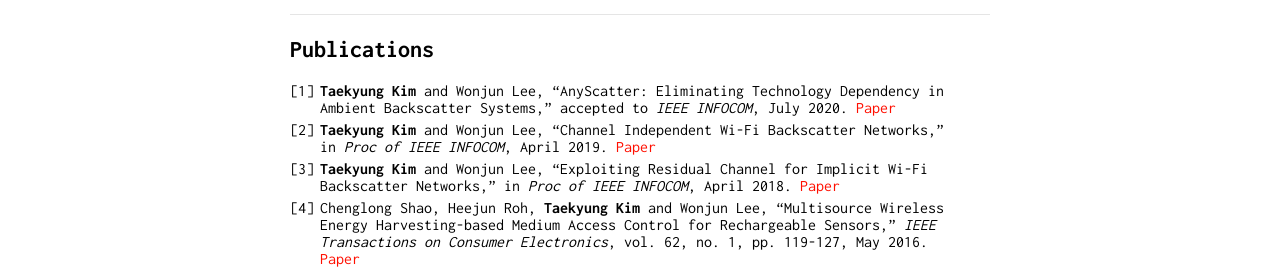
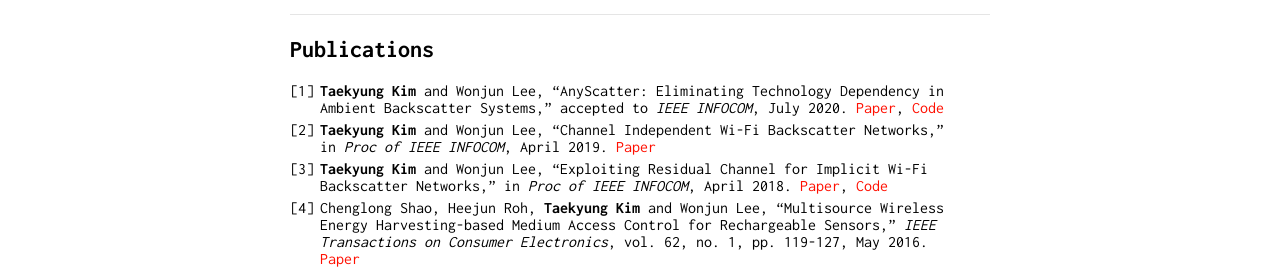
Before and after one commit to tkkim92/tkkim92.github.io, a Jekyll site: the page built from index.md, in a window 1280 px wide. Shown: the part 297-570 px from the top of the page. Built offline with Jekyll 4.4.1, drawn with Linux system fonts in a browser that asks for light colours; our own code applies the rules of GitHub Pages for plain Markdown files.

Commit message:
ReScatter & AnyScatter source code

```diff
--- a/index.md
+++ b/index.md
@@ -15,9 +15,9 @@ Please send me an email to *tkkim92@korea.ac.kr* if you are interested in my res
 
 ## Publications
 
-1. **Taekyung Kim** and Wonjun Lee, "AnyScatter: Eliminating Technology Dependency in Ambient Backscatter Systems," accepted to *IEEE INFOCOM*, July 2020. [Paper](publications/AnyScatter_INFOCOM_2020.pdf)
+1. **Taekyung Kim** and Wonjun Lee, "AnyScatter: Eliminating Technology Dependency in Ambient Backscatter Systems," accepted to *IEEE INFOCOM*, July 2020. [Paper](publications/AnyScatter_INFOCOM_2020.pdf), [Code](https://github.com/tkkim92/gr-AnyScatter)
 1. **Taekyung Kim** and Wonjun Lee, "Channel Independent Wi-Fi Backscatter Networks," in *Proc of IEEE INFOCOM*, April 2019. [Paper](https://ieeexplore.ieee.org/document/8737376)
-1. **Taekyung Kim** and Wonjun Lee, "Exploiting Residual Channel for Implicit Wi-Fi Backscatter Networks," in *Proc of IEEE INFOCOM*, April 2018. [Paper](https://ieeexplore.ieee.org/document/8486273)
+1. **Taekyung Kim** and Wonjun Lee, "Exploiting Residual Channel for Implicit Wi-Fi Backscatter Networks," in *Proc of IEEE INFOCOM*, April 2018. [Paper](https://ieeexplore.ieee.org/document/8486273), [Code](https://github.com/tkkim92/gr-ReScatter)
 1. Chenglong Shao, Heejun Roh, **Taekyung Kim** and Wonjun Lee, "Multisource Wireless Energy Harvesting-based Medium Access Control for Rechargeable Sensors," *IEEE Transactions on Consumer Electronics*, vol. 62, no. 1, pp. 119-127, May 2016. [Paper](https://ieeexplore.ieee.org/document/7514670/)
 1. Chenglong Shao, **Taekyung Kim**, Jieun Yu, Jihoon Choi and Wonjun Lee, "ProTaR: Probabilistic Tag Retardation for Missing Tag Identification in Large-Scale RFID Systems," *IEEE Transactions on Industrial Informatics*, vol.11, no. 2, pp. 513-522, April 2015. [Paper](https://ieeexplore.ieee.org/document/7047883/)
 1. **Taekyung Kim**, Chenglong Shao and Wonjun Lee, "Promptly Pinpointing Mobile RFID Tags for Large-Scale Internet-of-Things," in *International Conference on Big Data and Smart Computing (BigComp)*, Feb. 2015. [Paper](https://ieeexplore.ieee.org/document/7072820/)
```
